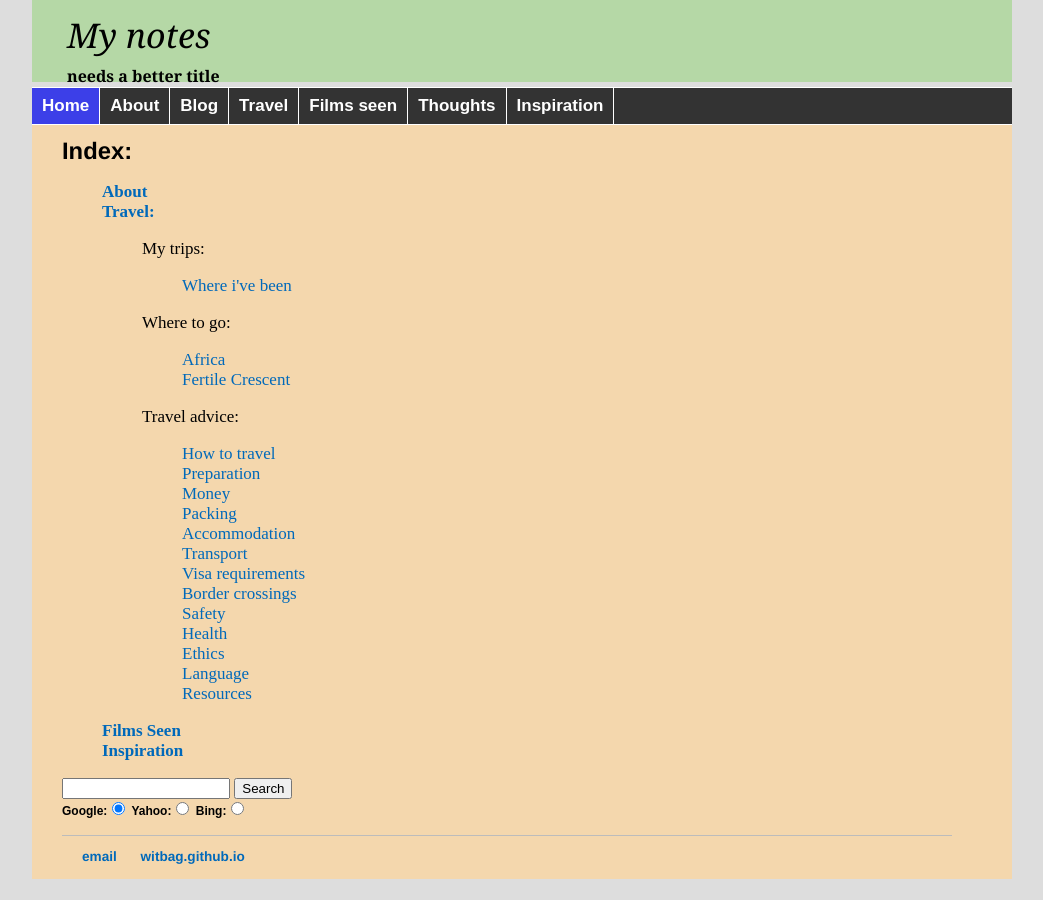
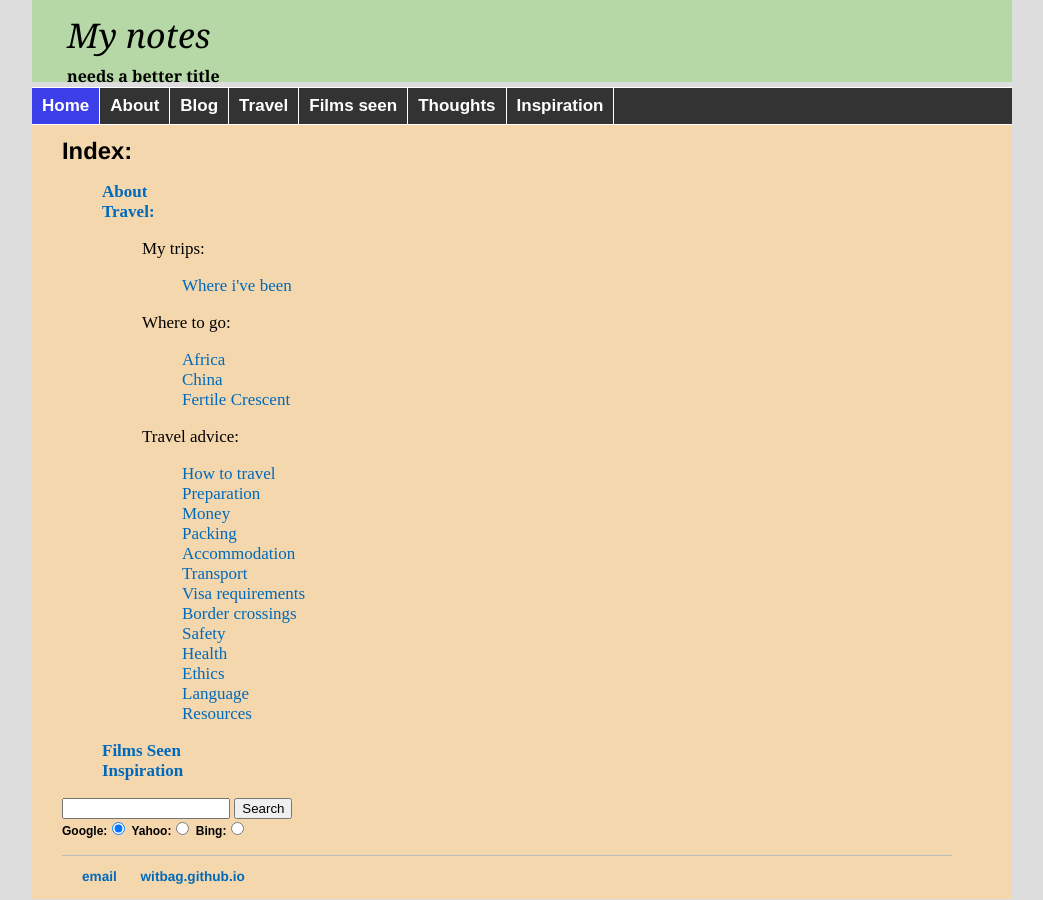
Before and after one commit to witbag/witbag.github.io, a Jekyll site: the page built from index.html, in a window 1280 px wide. Shown: the whole page, without its empty margins (118-1161 px from the left). Built offline with Jekyll 4.4.1, drawn with Linux system fonts in a browser that asks for light colours.

Commit message:
Update index.html

```diff
--- a/index.html
+++ b/index.html
@@ -18,6 +18,7 @@ My trips:<br>
 Where to go:<br>
 <dir>
 <a href="/travel/africa.html">Africa</a><br>
+<a href="/travel/china.html">China</a><br>
 <a href="/travel/westasia.html">Fertile Crescent</a>
 </dir>
 Travel advice:<br>
```
